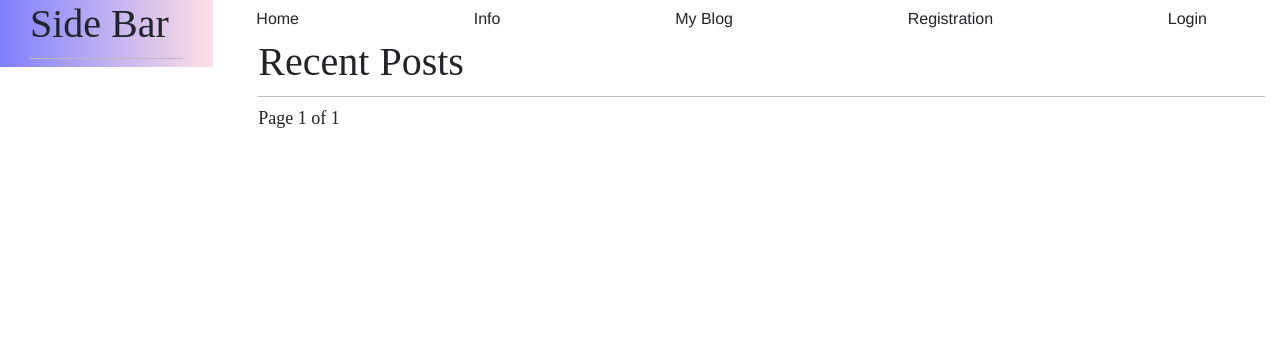
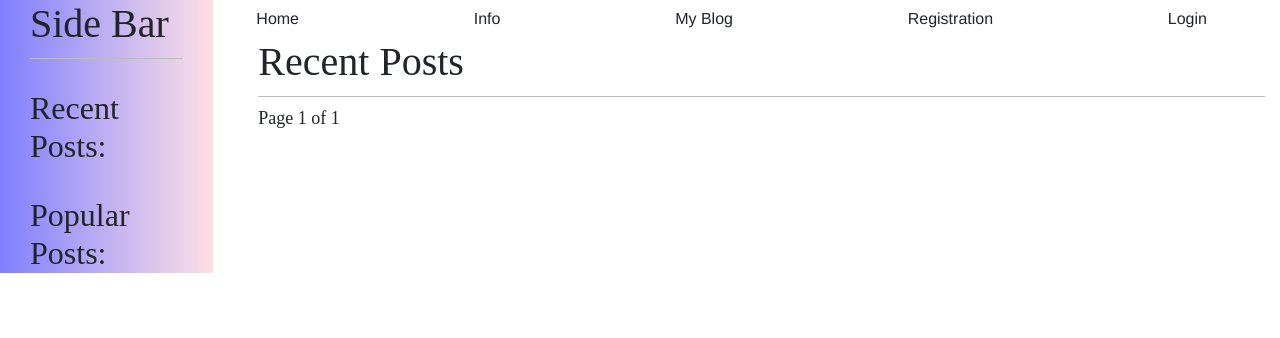
Before and after one commit to io-23SklyarAnton/django_blog, a Django app: page /blog/ in a window 1280 px wide. Shown: the top 338 px of the page. Run offline with Django 5.2, Linux system fonts and the light colour scheme; data that the repository does not hold is empty; some libraries are stand-ins or nearby versions.

Commit message:
added recent posts and popular posts list to the side bar

```diff
--- a/blog/templates/blog/basic.html
+++ b/blog/templates/blog/basic.html
@@ -1,5 +1,6 @@
 {% load bootstrap4 %}
 {% load static %}
+{% load blog_extras %}
 <!DOCTYPE html>
 <html lang="en">
 <head>
@@ -13,6 +14,8 @@
         <div class="col-2" id="sidebar">
             <div class="container-fluid">
                 <h1>Side Bar</h1>
+                {% recent_posts %}
+                {% popular_posts %}
             </div>
         </div>
         <div class="col-10">
--- /dev/null
+++ b/blog/templates/blog/includes/popular-posts.html
@@ -0,0 +1,4 @@
+<h2>Popular Posts:</h2>
+{% for post in posts %}
+    <a class="btn" href="{{ post.get_absolute_url }}">{{ post.title }}</a><br>
+{% endfor %}
--- /dev/null
+++ b/blog/templates/blog/includes/recent-posts.html
@@ -0,0 +1,4 @@
+<h2>Recent Posts:</h2>
+{% for post in posts %}
+    <a class="btn" href="{{ post.get_absolute_url }}">{{ post.title }}</a><br>
+{% endfor %}
--- a/blog/templatetags/blog_extras.py
+++ b/blog/templatetags/blog_extras.py
@@ -1,6 +1,7 @@
 from django import template
 from django.template.defaultfilters import stringfilter
 from autocorrect import Speller
+from django.db.models import Count
 
 register = template.Library()
 
@@ -10,3 +11,17 @@ register = template.Library()
 def autocorrect(value):
     spell = Speller()
     return spell(value)
+
+
+@register.inclusion_tag('blog/includes/recent-posts.html')
+def recent_posts(value=3):
+    from ..models import Post
+    posts = Post.published.order_by('-publish')[:value]
+    return {'posts': posts}
+
+
+@register.inclusion_tag('blog/includes/popular-posts.html')
+def popular_posts(value=3):
+    from ..models import Post
+    posts = Post.published.annotate(total_comments=Count('comments')).order_by('-total_comments')[:value]
+    return {'posts': posts}
```
